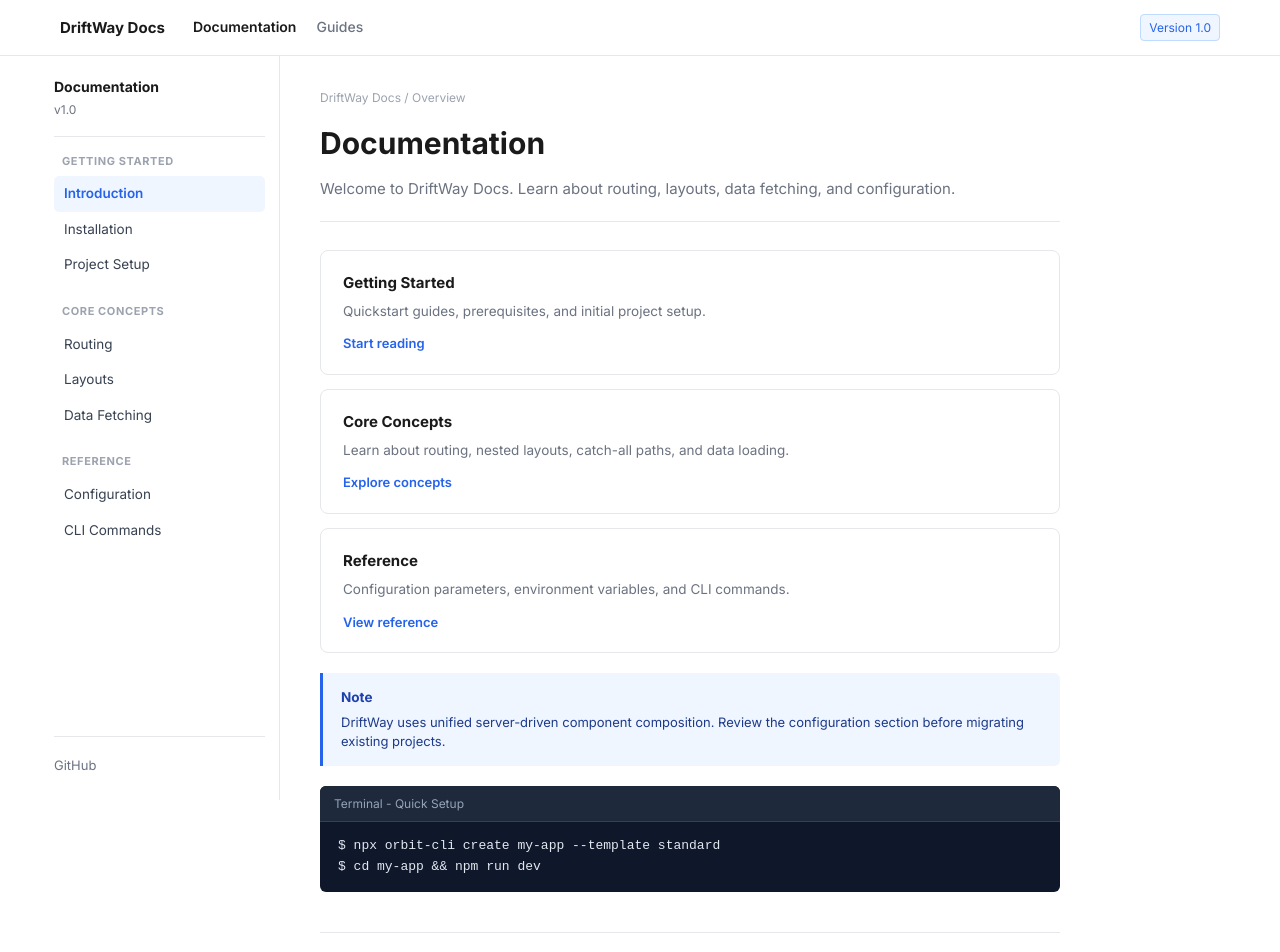
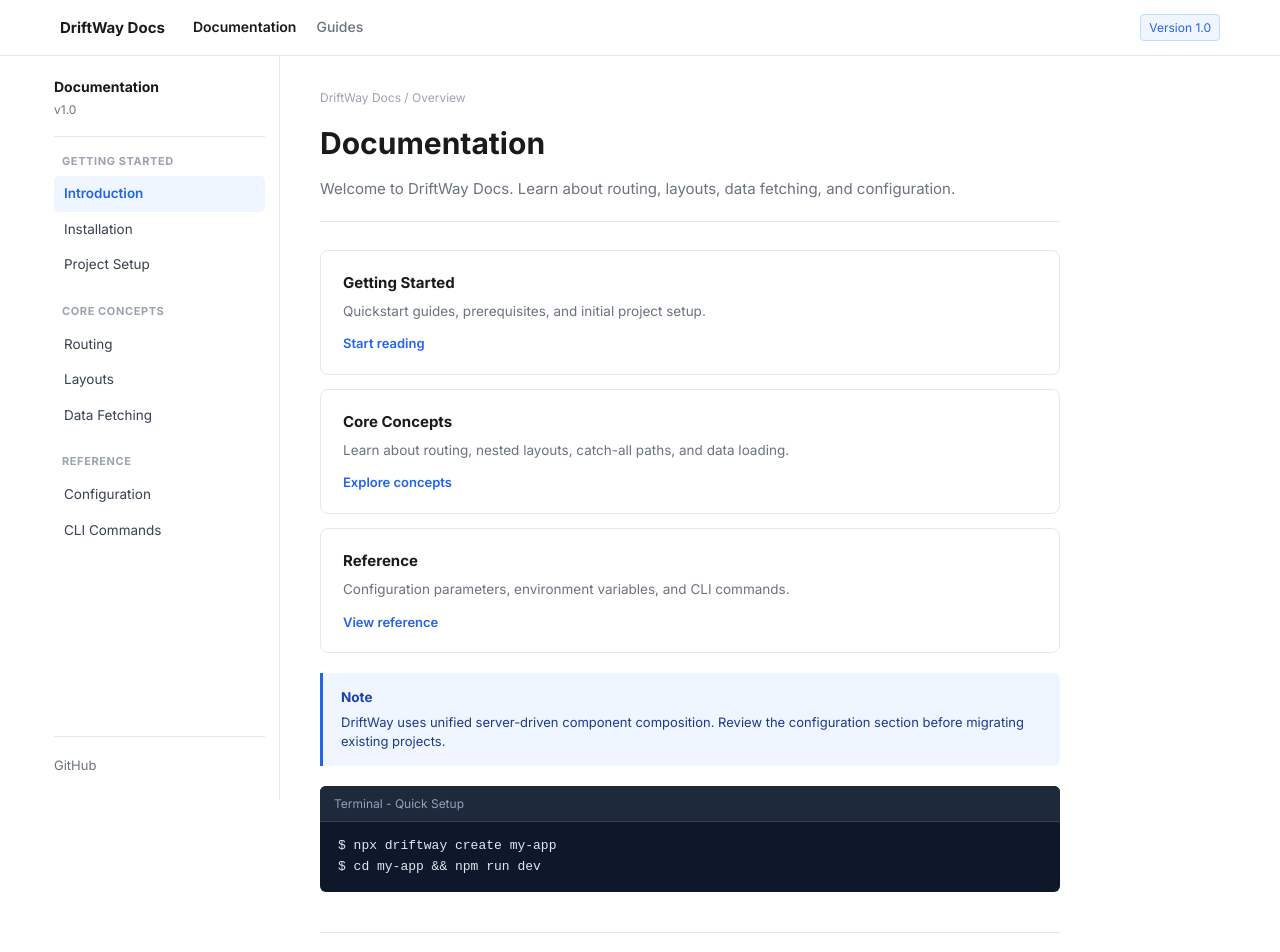
Before and after one commit to Anisha-Chhajer-Jain/driftWay, a Next.js app: page /docs in a window 1280 px wide. Shown: the top 952 px of the page. Built offline with nearby package versions, Linux system fonts and the light colour scheme.

Commit message:
fix cli package name in code snipt

```diff
--- a/src/app/docs/page.js
+++ b/src/app/docs/page.js
@@ -59,7 +59,7 @@ export default function DocsOverviewPage() {
           </div>
           <pre className="code-pre">
             <code>
-{`$ npx orbit-cli create my-app --template standard
+{`$ npx driftway create my-app
 $ cd my-app && npm run dev`}
             </code>
           </pre>
```
